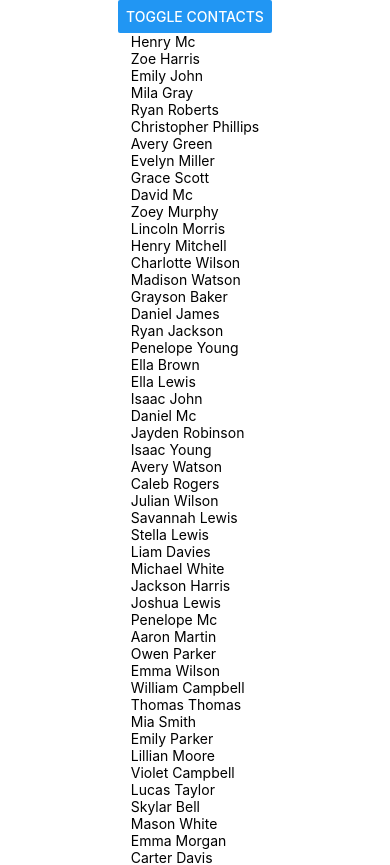
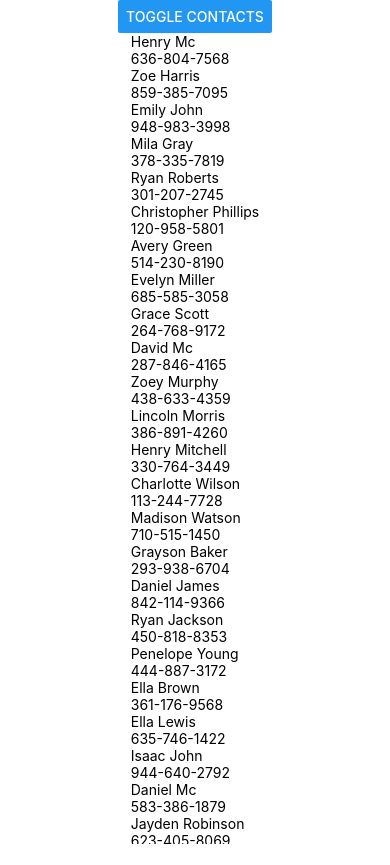
Before and after one commit to Farooq-azam-khan/mobile-app-development-with-react-native, a React Native app in the folder lecture4-list-userinput/contacts-app/: screen / in a window 390 px wide. Shown: the top 865 px of the page. After the commit the page ends 844 px from the top, so only its background shows below. Built offline with nearby package versions, Linux system fonts and the light colour scheme.

Commit message:
did scroolview

```diff
--- a/lecture4-list-userinput/contacts-app/App.js
+++ b/lecture4-list-userinput/contacts-app/App.js
@@ -24,11 +24,14 @@ export default class App extends React.Component {
     return (
       <View style={[styles.container, styles.paddingTop]}>
         <Button title="toggle contacts" onPress={this.toggleContacts} />
-        <View>
+        <ScrollView>
           {contacts.map((contact) => (
-            <Text>{contact.name}</Text>
+            <View key={contact.key}>
+              <Text>{contact.name}</Text>
+              <Text>{contact.phone}</Text>
+            </View>
           ))}
-        </View>
+        </ScrollView>
       </View>
 
     );
```
